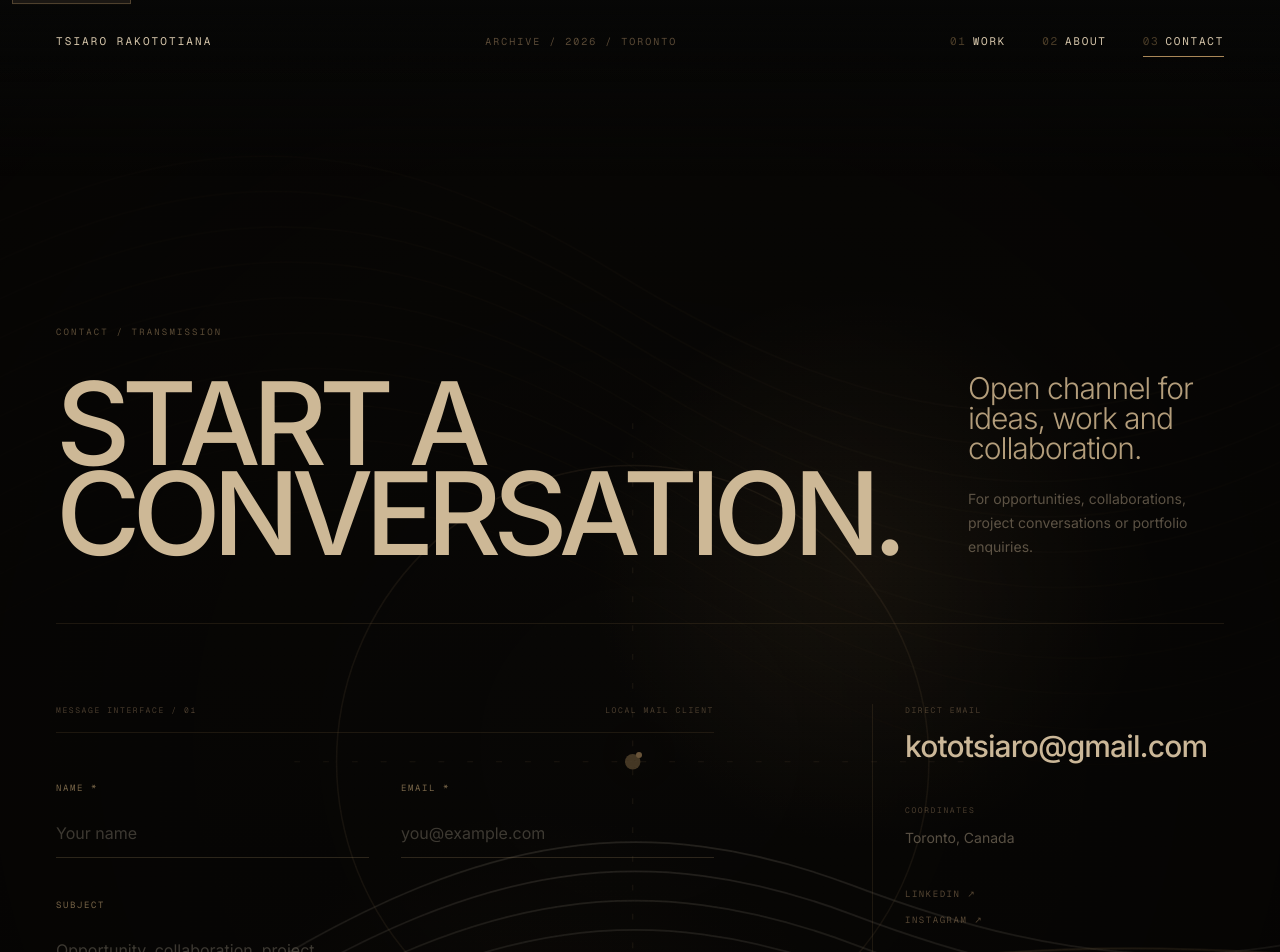
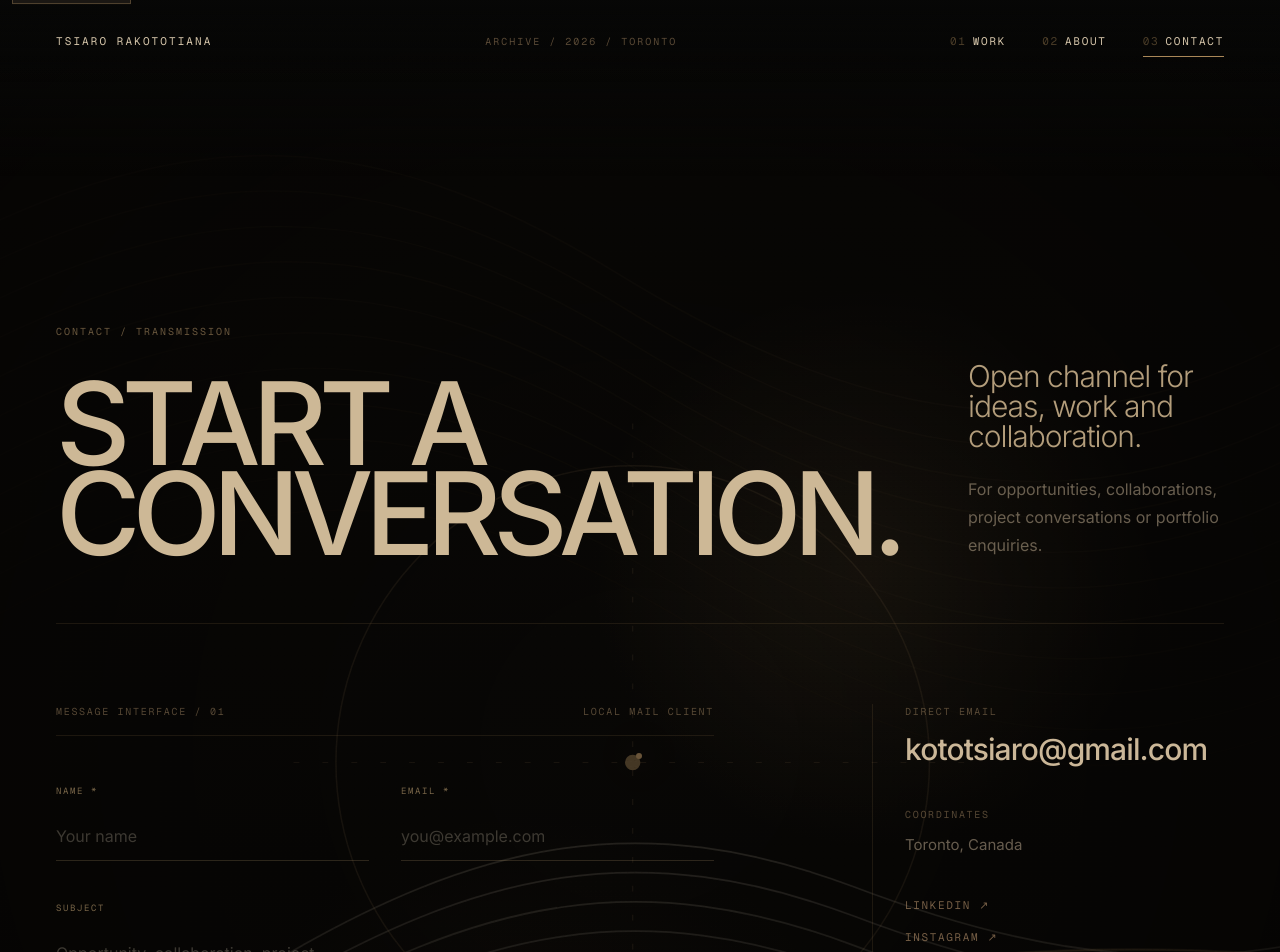
Before and after one commit to Mercy1o/tsiaro-portfolio, a Next.js app: page /contact in a window 1280 px wide. Shown: the top 952 px of the page. Built offline with nearby package versions, Linux system fonts and the light colour scheme.

Commit message:
style: improve contact page text legibility

```diff
--- a/app/contact/page.tsx
+++ b/app/contact/page.tsx
@@ -18,18 +18,18 @@ export default function ContactPage() {
       <div className="relative z-10 mx-auto max-w-[1600px]">
         <header className="grid min-h-[58vh] gap-12 border-b border-[#a98758]/14 pb-16 md:grid-cols-12 md:items-end">
           <div className="md:col-span-9">
-            <p className="font-mono text-[9px] uppercase tracking-[.24em] text-[#987d59]/58">CONTACT / TRANSMISSION</p>
+            <p className="font-mono text-[10px] uppercase tracking-[.2em] text-[#987d59]/68">CONTACT / TRANSMISSION</p>
             <h1 className="mt-10 max-w-[1450px] text-[clamp(4rem,9vw,9.5rem)] font-medium uppercase leading-[.78] tracking-[-.07em] text-[#cdb896]">Start a<br />conversation.</h1>
           </div>
           <div className="md:col-span-3">
             <p className="text-2xl font-light leading-[1] tracking-[-.035em] text-[#b39d7b] md:text-3xl">Open channel for ideas, work and collaboration.</p>
-            <p className="mt-6 max-w-md text-sm leading-6 text-[#978872]/58">For opportunities, collaborations, project conversations or portfolio enquiries.</p>
+            <p className="mt-6 max-w-md text-[15px] leading-7 text-[#978872]/68 md:text-base">For opportunities, collaborations, project conversations or portfolio enquiries.</p>
           </div>
         </header>
 
         <div className="grid gap-14 py-14 md:grid-cols-12 md:py-20">
           <div className="md:col-span-7">
-            <div className="mb-10 flex justify-between border-b border-[#a98758]/14 pb-4 font-mono text-[8px] uppercase tracking-[.2em] text-[#8e7657]/48">
+            <div className="mb-10 flex justify-between border-b border-[#a98758]/14 pb-4 font-mono text-[10px] uppercase tracking-[.17em] text-[#8e7657]/58">
               <span>Message interface / 01</span>
               <span>Local mail client</span>
             </div>
@@ -39,20 +39,20 @@ export default function ContactPage() {
           <aside className="flex flex-col justify-between gap-12 border-t border-[#a98758]/14 pt-8 md:col-span-4 md:col-start-9 md:border-l md:border-t-0 md:pl-8 md:pt-0">
             <div className="space-y-10">
               <div>
-                <p className="font-mono text-[8px] uppercase tracking-[.2em] text-[#8e7657]/48">Direct email</p>
+                <p className="font-mono text-[10px] uppercase tracking-[.17em] text-[#8e7657]/58">Direct email</p>
                 <a href={`mailto:${siteConfig.email}`} className="mt-3 block break-all text-2xl font-medium tracking-[-.03em] text-[#bca786] transition-colors hover:text-[#cfb58d] md:text-3xl">{siteConfig.email}</a>
               </div>
               <div>
-                <p className="font-mono text-[8px] uppercase tracking-[.2em] text-[#8e7657]/48">Coordinates</p>
-                <p className="mt-3 text-sm text-[#958671]/58">{siteConfig.location}</p>
+                <p className="font-mono text-[10px] uppercase tracking-[.17em] text-[#8e7657]/58">Coordinates</p>
+                <p className="mt-3 text-[15px] text-[#958671]/68">{siteConfig.location}</p>
               </div>
-              <div className="flex flex-col gap-3 font-mono text-[9px] uppercase tracking-[.17em] text-[#937857]/56">
-                <a href={siteConfig.social.linkedin} target="_blank" rel="noreferrer" className="hover:text-[#c3ad89]">LinkedIn ↗</a>
-                <a href={siteConfig.social.instagram} target="_blank" rel="noreferrer" className="hover:text-[#c3ad89]">Instagram ↗</a>
+              <div className="flex flex-col gap-4 font-mono text-[11px] uppercase tracking-[.15em] text-[#a0805e]/72">
+                <a href={siteConfig.social.linkedin} target="_blank" rel="noreferrer" className="transition-colors hover:text-[#c3ad89]">LinkedIn ↗</a>
+                <a href={siteConfig.social.instagram} target="_blank" rel="noreferrer" className="transition-colors hover:text-[#c3ad89]">Instagram ↗</a>
               </div>
             </div>
 
-            <div className="border-t border-[#a98758]/14 pt-5 font-mono text-[8px] uppercase leading-5 tracking-[.2em] text-[#7e694f]/42">
+            <div className="border-t border-[#a98758]/14 pt-5 font-mono text-[10px] uppercase leading-6 tracking-[.16em] text-[#8a7458]/54">
               <p>System status / available</p>
               <p>Response channel / email</p>
             </div>
```
